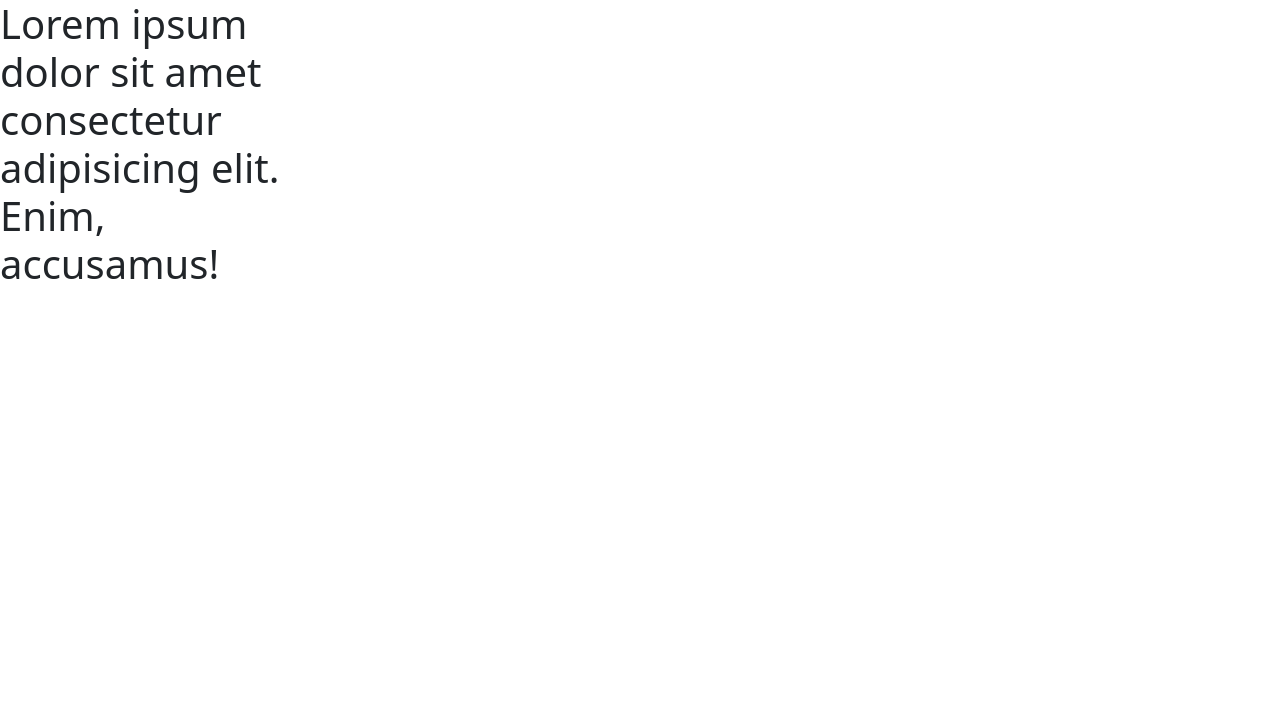
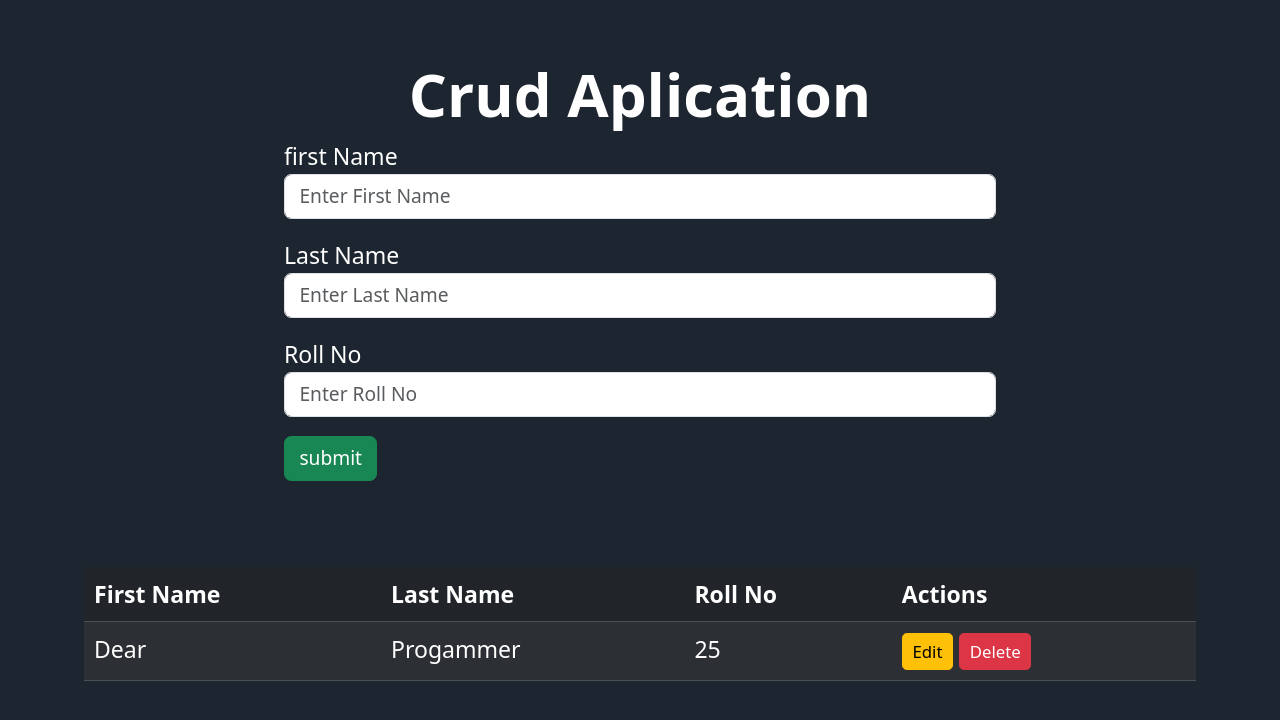
Before and after one commit to Cupez04/CRUD, a plain HTML site: page index.html in a window 1280 px wide. Drawn offline with nearby package versions, Linux system fonts and the light colour scheme.

Commit message:
cambios de carpetas

```diff
--- a/index.html
+++ b/index.html
@@ -4,14 +4,58 @@
     <meta charset="UTF-8">
     <meta http-equiv="X-UA-Compatible" content="IE=edge">
     <meta name="viewport" content="width=device-width, initial-scale=1.0">
+    <link rel="stylesheet" href="styles.css">
+    <link href="https://cdn.jsdelivr.net/npm/bootstrap@5.3.0-alpha3/dist/css/bootstrap.min.css" rel="stylesheet" integrity="sha384-KK94CHFLLe+nY2dmCWGMq91rCGa5gtU4mk92HdvYe+M/SXH301p5ILy+dN9+nJOZ" crossorigin="anonymous">
     <title>Document</title>
-    <link rel="stylesheet" href="https://use.fontawesome.com/releases/v5.15.3/css/all.css" integrity="sha384-xxxxx" crossorigin="anonymous">
-    <link rel="stylesheet" href="css/styles.css">
-    <link href="https://cdn.jsdelivr.net/npm/bootstrap@5.3.0-alpha3/dist/css/bootstrap.min.css" rel="stylesheet" integrity="sha384-KK94CHFLLe+nY2dmCWGMq91rCGa5gtU4mk92HdvYe+M/SXH301p5ILy+dN9+nJOZ" crossorigin="anonymous">
 </head>
-<body>
-    <div class="lorem">
-        <h1>Lorem ipsum dolor sit amet consectetur adipisicing elit. Enim, accusamus!</h1>
+<body style="color : #fff; background-color: #1d2630;">
+    <div class="container mt-5">
+        <div class="text-center">
+            <h1 class="head-txt"> <strong class="crud">Crud Aplication</strong></h1>
+        </div>
+        <div class="main row justify-content-center">
+            <form action="" id="student-form" class="row justify-content-center mb-4" autocomplete="off" >
+                <div class="col-10 col-md-8 mb-3">
+                    <label for="firstName"> first Name</label>
+                    <input type="text" class="form-control" id="firstName" placeholder="Enter First Name">
+                </div>
+                <div class="col-10 col-md-8 mb-3">
+                    <label for="lastName"> Last Name</label>
+                    <input type="text" class="form-control" id="lastName" placeholder="Enter Last Name">
+                </div>
+                <div class="col-10 col-md-8 mb-3">
+                    <label for="rollNo">Roll No</label>
+                    <input type="text" class="form-control" id="rollNo" placeholder="Enter Roll No">
+                </div>
+                <div class="col-10 col-md-8">
+                    <input class="btn btn-success add-btn" type="submit" value="submit">
+                </div>
+            </form>
+            <div class="col-12 mt-5">
+                <table class="table table-striped table-dark">
+                    <thead>
+                        <tr>
+                            <th>First Name</th>
+                            <th>Last Name</th>
+                            <th>Roll No </th>
+                            <th>Actions</th>
+                        </tr>
+                    </thead>
+                    <tbody id="student-list">
+                        <tr>
+                            <td>Dear</td>
+                            <td>Progammer</td>
+                            <td>25</td>
+                            <td>
+                                <a href="#" class="btn btn-warning btn-sm edit">Edit</a>
+                                <a href="#" class="btn btn-danger btn-sm delete">Delete</a>
+                            </td>
+                        </tr>
+                    </tbody>
+                </table>
+            </div>
+        </div>
     </div>
+    <script src="index.js"></script>
 </body>
 </html>
--- a/sass/components/header.scss
+++ /dev/null
@@ -1,4 +0,0 @@
-@import '/sass/utils/mixin';
-@import '/sass/utils/variables';
-
-@import'/sass/components/header.scss';
--- a/sass/main.scss
+++ /dev/null
@@ -1,8 +0,0 @@
-h1{
-    color: aqua;
-
-}
-.lorem{
-    display:flex;
-    width: 300px;
-}
--- a/sass/utils/_mixin.scss
+++ /dev/null
@@ -1,6 +0,0 @@
-@mixin d-flex($aling:center,$justify:center,$direction:row){
-    display: flex;
-    align-items: $aling;
-    justify-content: $justify;
-    flex-direction: $direction;
-  }
--- a/sass/utils/_variables.scss
+++ /dev/null
@@ -1,2 +0,0 @@
-$accent-color: #2196f3;
-$accent-color-hover: #188ce8;
```
Also changed, not shown: index2.html (deleted, +0 -61 lines), css/styles.css (deleted), styles.css (renamed from styles2.css), 1 other file.
